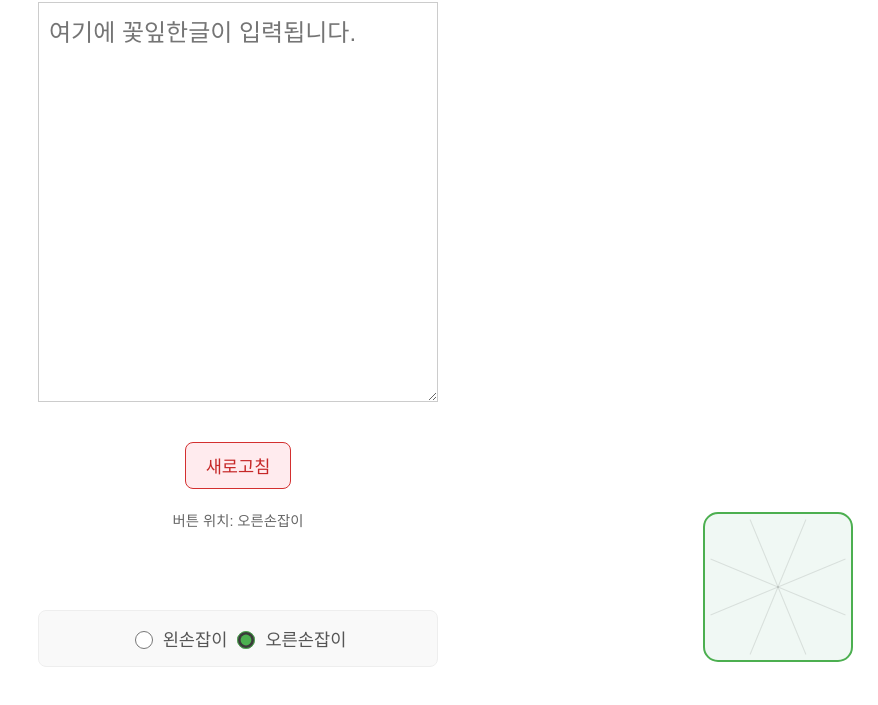
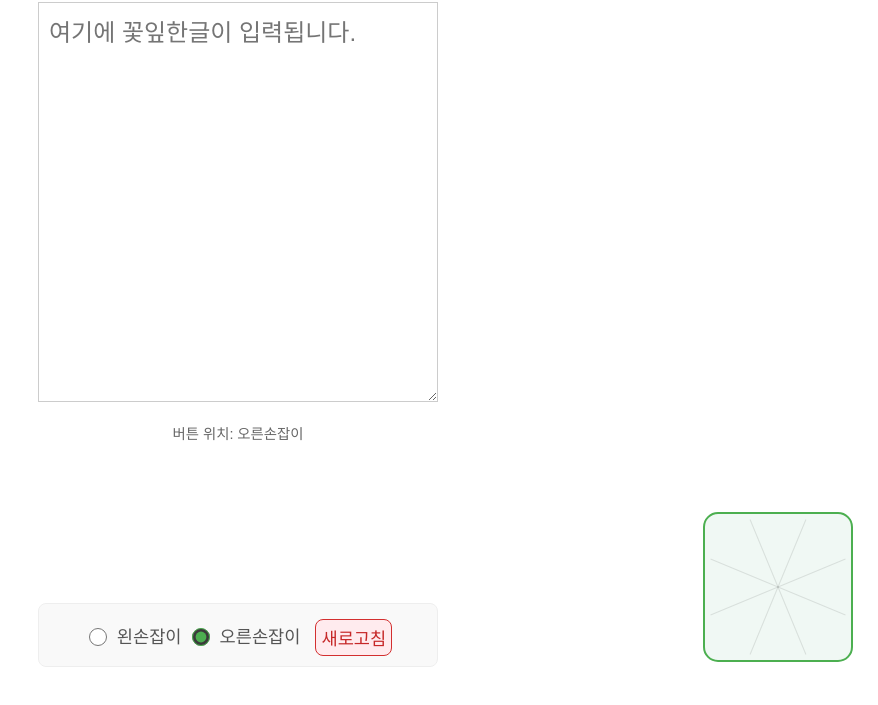
Before and after one commit to mskyung/OneButtonHangul, a plain HTML site: page index.html in a window 1280 px wide. Shown: the part 113-818 px from the top of the page, without its empty margins (402-1280 px from the left). Drawn offline with Linux system fonts and the light colour scheme.

Commit message:
Add files via upload

```diff
--- a/index.html
+++ b/index.html
@@ -19,6 +19,7 @@
 			<input type="radio" id="rightHand" name="handOption" value="right" checked>
             <label for="rightHand">오른손잡이</label>
         </div>
+	<button id="refreshButton" style="margin-top: 5px; padding: 5px 5px; font-size: 1.1em;">새로고침</button>
     </div>
 
     <div id="inputButtons">
@@ -31,10 +32,7 @@
             </div>
         </button>
     </div>
-
-    <button id="refreshButton" style="margin-top: 20px; padding: 10px 20px; font-size: 1.1em;">새로고침</button>
     <div id="debugOutput"></div>
-
     <script src="script.js"></script>
 </body>
 </html>
```
